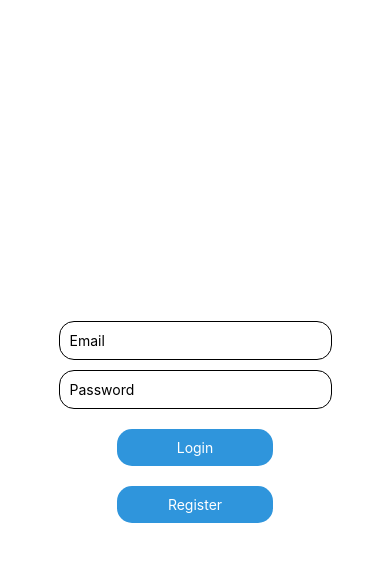
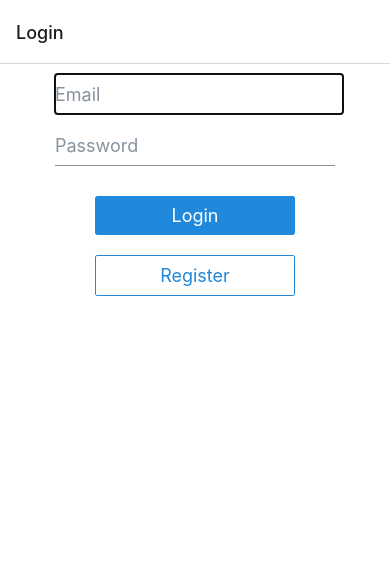
Before and after one commit to root27/Smart-Collar-Mobile-App, a React Native app: screen /Login in a window 390 px wide. Shown: the top 562 px of the page. Built offline with nearby package versions, Linux system fonts and the light colour scheme.

Commit message:
Login page customized

```diff
--- a/App.js
+++ b/App.js
@@ -1,11 +1,22 @@
 import { StatusBar } from 'expo-status-bar';
 import { StyleSheet, Text, View } from 'react-native';
 import LoginScreen from "./screens/LoginScreen";
+import { NavigationContainer } from "@react-navigation/native";
+import { createNativeStackNavigator } from "@react-navigation/native-stack";
+
+const Stack = createNativeStackNavigator();
 
 
 export default function App() {
   return (
-    <LoginScreen />
+    <NavigationContainer>
+      <Stack.Navigator>
+        <Stack.Screen name="Login" component={LoginScreen} />
+      </Stack.Navigator>
+
+
+
+    </NavigationContainer>
   );
 }
 
--- a/screens/LoginScreen.js
+++ b/screens/LoginScreen.js
@@ -1,58 +1,42 @@
-import { StyleSheet, Text, View, TextInput, Pressable, TouchableOpacity } from 'react-native'
+import { StyleSheet, Text, View, KeyboardAvoidingView } from 'react-native'
 import React from 'react'
+import { Button, Input } from "@rneui/themed"
+
 
 export default function LoginScreen() {
+
+    const [email, setEmail] = React.useState("")
+    const [password, setPassword] = React.useState("")
+
+
   return (
-    <View style={styles.container}>
-      <TextInput style={styles.mail} placeholder="Email" />
-      <TextInput style={styles.password} placeholder="Password" secureTextEntry />
-        <TouchableOpacity style={styles.button}>
-            <Text style={styles.buttonText}>Login</Text>
-        </TouchableOpacity>
-        <TouchableOpacity style={styles.button}>
-            <Text style={styles.buttonText}>Register</Text>
-        </TouchableOpacity>
-    </View>
+    <KeyboardAvoidingView behavior="padding" style={styles.container}>
+      <View style={styles.inputContainer}>
+        <Input placeholder="Email" autoFocus type="Email" value={email} onChangeText={(text) => setEmail(text)} />
+        <Input placeholder="Password" secureTextEntry type="Password" value={password} onChangeText={(text) => setPassword(text)} />
+      </View>
+
+      <Button containerStyle={styles.button} title={"Login"}  />
+      <Button containerStyle={styles.button} type="outline"  title={"Register"} />
+    </KeyboardAvoidingView>
   )
 }
 
 const styles = StyleSheet.create({
     container: {
-        flex: 1,
-        backgroundColor: '#fff',
-        alignItems: 'center',
-        justifyContent: 'center',
+      flex : 1,
+      alignItems: 'center',
+      backgroundColor: "white",
+      padding : 10,
     },
-    mail: {
-        borderRadius: 15,
-        width: '70%',
-        borderColor: '#000',
-        borderWidth: 1,
-        marginBottom: 10,
-        padding: 10,
+    inputContainer: {
+        width: 300
     },
-    password: {
-        borderRadius: 15,
-        width: '70%',
-        borderColor: '#000',
-        borderWidth: 1,
-        padding: 10,
-    },
-    button: {
+    button:{
+        width: 200,
+        marginTop: 20,
 
-        width: '40%',
-        backgroundColor: '#2f95dc',
-        padding: 10,
-        marginTop: 20,
-        borderRadius: 15,
-    },
-    buttonText: {
-        color: '#fff',
-        textAlign: 'center',
-    },
-    signup: {
-        marginTop: 20,
-        color: '#1e90ff',
-        textAlign: 'center',
     }
+
+
 })
```
Also changed, not shown: package.json (+7 -0 lines), 1 other file (tests, documents, lock files or other folders).
